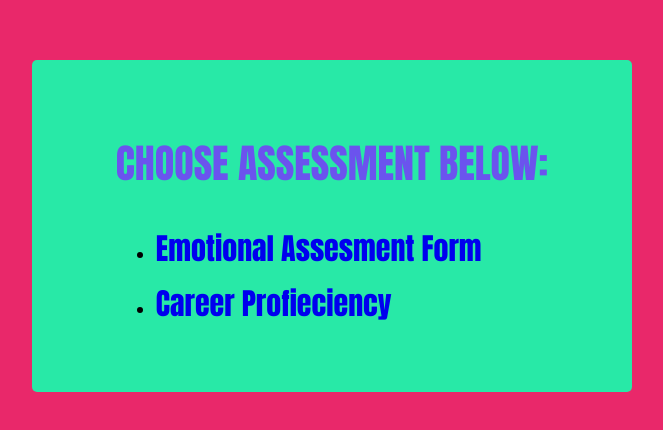
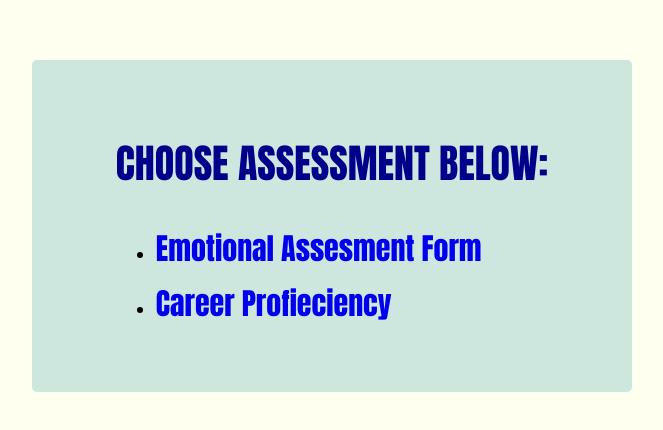
Before and after one commit to Joflowcode/build-a-form, a plain HTML site: page index.html in a window 1280 px wide. Shown: the part 174-604 px from the top of the page, without its empty margins (308-971 px from the left). Drawn offline with Linux system fonts and the light colour scheme; files whose address does not match are found by name.

Commit message:
added branches, corrected temp colors

```diff
--- a/css/index.css
+++ b/css/index.css
@@ -11,18 +11,18 @@ body {
   align-items: center;
   width: 100vw;
   height: 100vh;
-  background-color: #E9286A;
+  background-color: ivory;
 }
 
 h2 {
-  color:#6B53EE;
+  color:darkblue;
   font-size: 40px;
 }
 
 .container {
   width: 600px;
   max-width: 80%;
-  background-color: #28E9A7;
+  background-color: #cee7de;
   border-radius: 5px;
   display: flex;
   justify-content: center;
```
